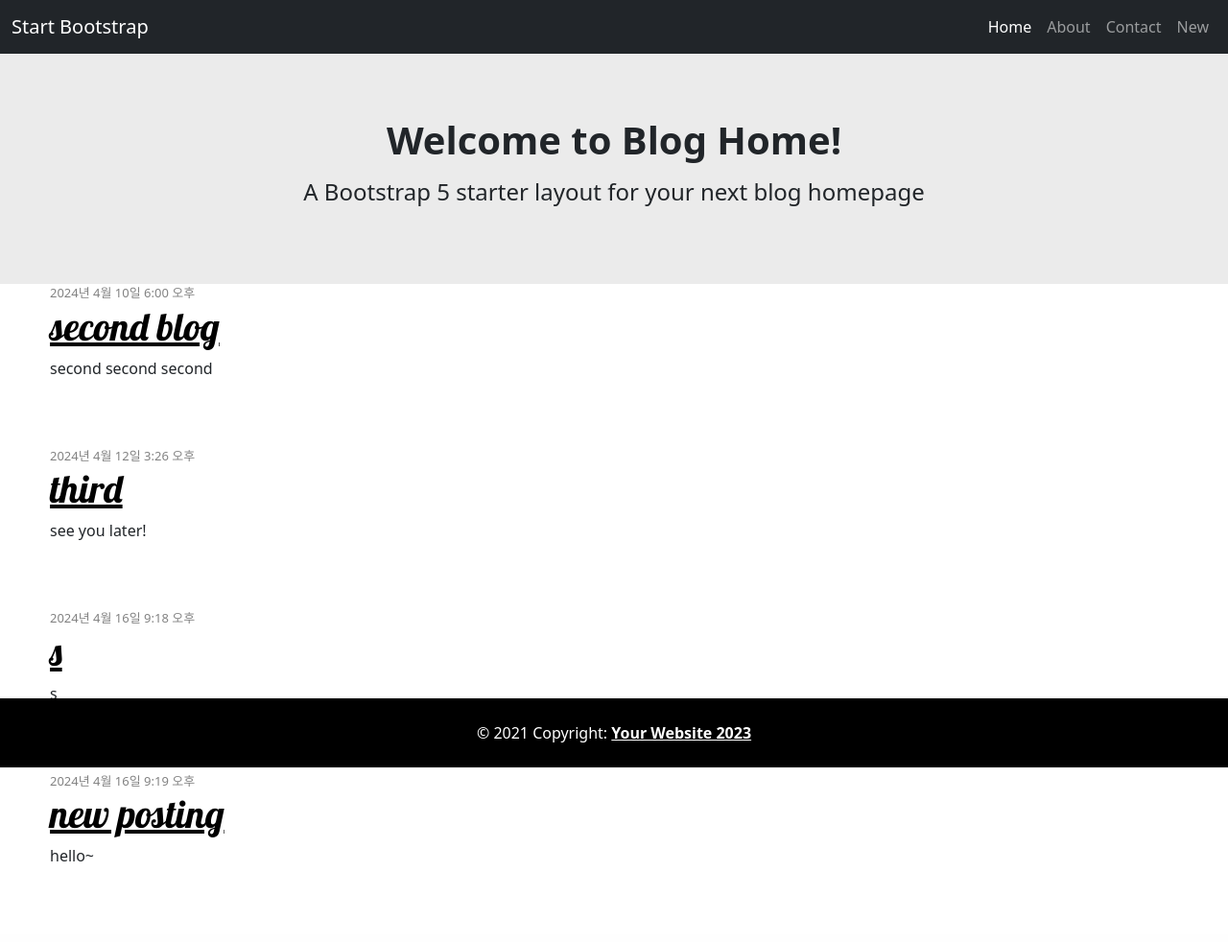
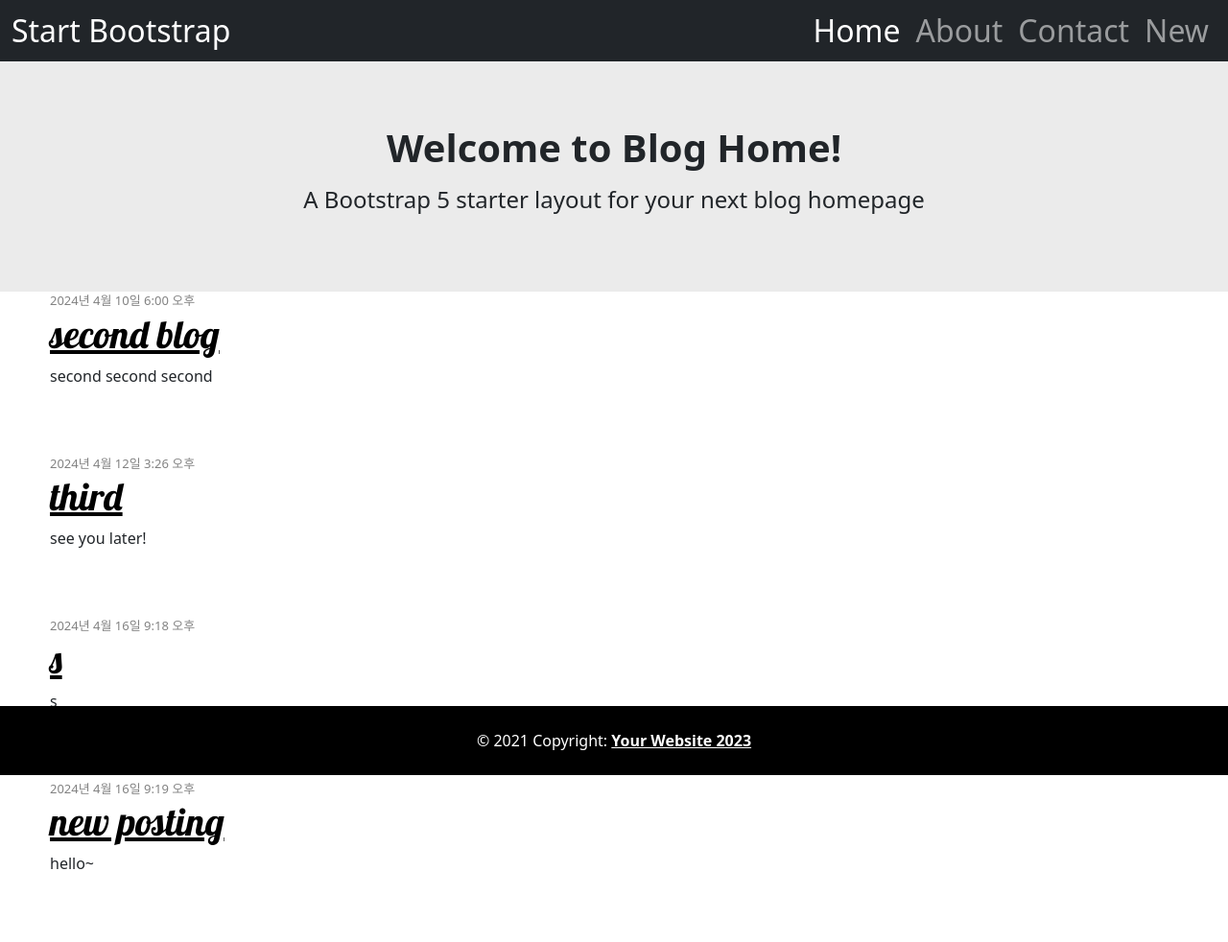
Before and after one commit to eunjinnnn/blog, a Django app: page / in a window 1280 px wide. Shown: the whole page at 96% size. Before the commit the page ends 898 px from the top, so only its background shows below. Run offline with Django 5.2, Linux system fonts and the light colour scheme; data comes from the database, SQL or seed files in the repository.

Commit message:
change font size of navbar

```diff
--- a/mysite/blog/static/css/blog.css
+++ b/mysite/blog/static/css/blog.css
@@ -9,6 +9,10 @@
     font-size: 36pt;
     text-decoration: none;
 } */
+.nav-link a {
+    font-size: xx-large;
+
+}
 
 .content {
     margin-left: 40px;
--- a/mysite/blog/templates/blog/base.html
+++ b/mysite/blog/templates/blog/base.html
@@ -10,9 +10,9 @@
     </head>
     <body>
         <!-- navbar -->
-        <nav class="navbar navbar-expand-sm bg-dark navbar-dark">
+        <nav class="navbar navbar-expand-sm bg-dark navbar-dark" style = ' height: 8%;'>
           <div class="container-fluid">
-            <a class="navbar-brand" href="#">Start Bootstrap</a>
+            <a class="navbar-brand" href="{% url 'post_list' %}" style="font-size: xx-large;">Start Bootstrap</a>
             <button class="navbar-toggler" type="button" data-bs-toggle="collapse" data-bs-target="#navbarNavDropdown" aria-controls="navbarNavDropdown" aria-expanded="false" aria-label="Toggle navigation">
               <span class="navbar-toggler-icon"></span>
             </button>
@@ -20,16 +20,16 @@
               <ul class="nav justify-content-end">
                   <ul class="navbar-nav">
                     <li class="nav-item">
-                      <a class="nav-link active" aria-current="page" href="#">Home</a>
+                      <a class="nav-link active" aria-current="page" href="#" style="font-size: xx-large;">Home</a>
                     </li>
                     <li class="nav-item">
-                      <a class="nav-link" href="#">About</a>
+                      <a class="nav-link" href="#" style="font-size: xx-large;">About</a>
                     </li>
                     <li class="nav-item">
-                      <a class="nav-link" href="#">Contact</a>
+                      <a class="nav-link" href="#" style="font-size: xx-large;">Contact</a>
                     </li>
                     <li class="nav-item">
-                      <a class="nav-link" href="{% url 'post_new' %}" >New</a>
+                      <a class="nav-link" href="{% url 'post_new' %}" style="font-size: xx-large;">New</a>
                     </li>
                   </ul>
               </ul>
@@ -53,7 +53,7 @@
             </div>
         </div>
         <!-- Footer -->
-        <footer class="bg-body-tertiary text-center text-lg-start fixed-bottom">
+        <footer class="bg-body-tertiary text-center text-lg-start fixed-bottom" style="height: 8%;">
           <div class="text-center p-4" style="background-color: rgba(0, 0, 0); color: white;">
             © 2021 Copyright:
             <a class="text-reset fw-bold" href="https://getbootstrap.com/">Your Website 2023</a>
```
